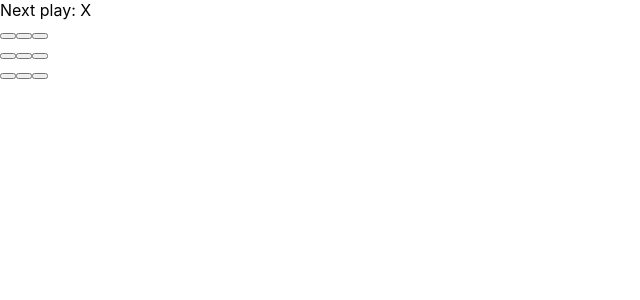
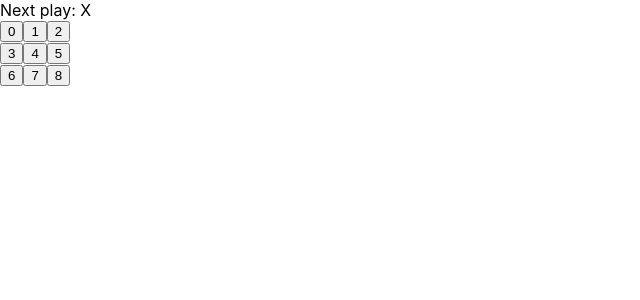
Before and after one commit to SugarCreate/React, a React (Create React App) app in the folder my-app/: page / in a window 1280 px wide. Shown: the top 300 px of the page, without its empty margins (0-640 px from the left). Built offline with nearby package versions, Linux system fonts and the light colour scheme.

Commit message:
通过props传值：父组件->子组件

```diff
--- a/my-app/src/index.js
+++ b/my-app/src/index.js
@@ -1,12 +1,19 @@
 import React from 'react';
 import ReactDOM from 'react-dom';
 import './index.css';
+
+
+//1 init |2 通过props传递数据, 将数据从Board 传递到 Square 组件中。在Board组件的renderSquare方法中，传递一个名为value的prop 到Square中：|3 给组件添加交互功能，点击格子就会出现一个弹出提示框
+
+//  父组件传递给子组件 this.props.value
+
+// Structs Game/Board/Square
 
 class Square extends React.Component {
   render() {
     return(
       <button className="square">
-        {/* \TODO */}
+        {this.props.value}
       </button>
     );
   }
@@ -15,7 +22,7 @@ class Square extends React.Component {
 
 class Board extends React.Component{
   renderSquare(i) {
-    return <Square />;
+    return <Square value={i}/>;
   }
 
   render() {
```
